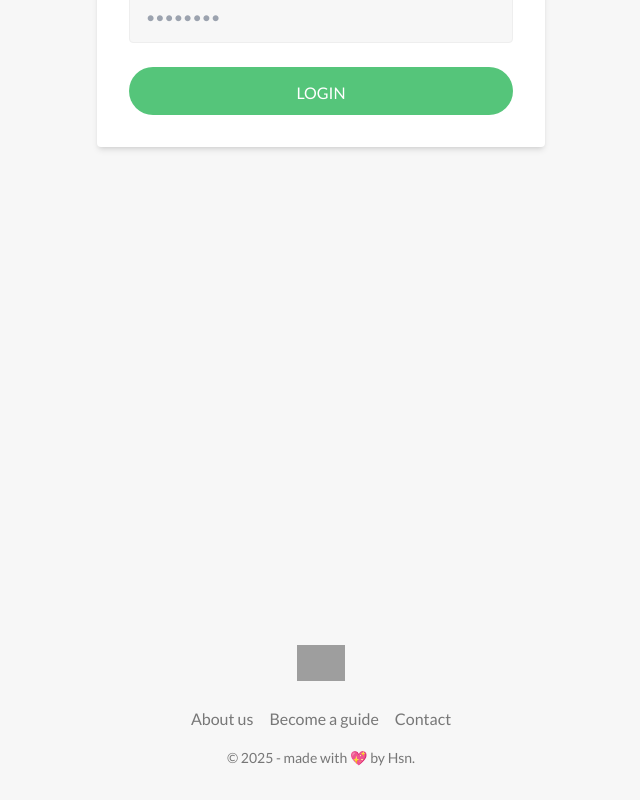
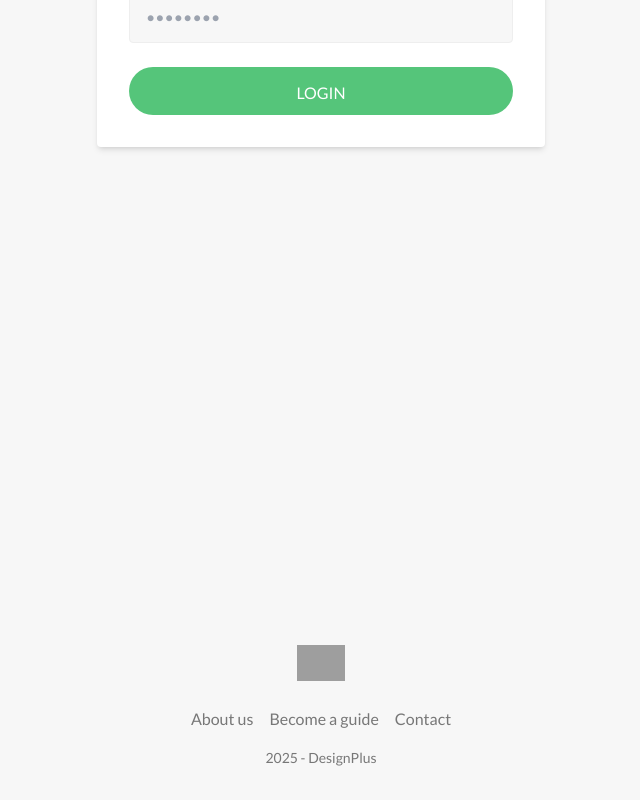
Before and after one commit to Hussain-hamim/NatureQuest, a Next.js app: page /login in a window 1280 px wide. Shown: the part 379-1179 px from the top of the page, without its empty margins (319-959 px from the left). Built offline with nearby package versions, Linux system fonts and the light colour scheme; grey boxes are pictures that could not be loaded.

Commit message:
Update Footer.tsx

```diff
--- a/src/components/Footer.tsx
+++ b/src/components/Footer.tsx
@@ -46,7 +46,7 @@ const Footer = () => {
           </li>
         </ul>
         <p className='footer__copyright text-natours-gray-dark text-sm'>
-          © 2025 - made with 💖 by Hsn.
+          2025 - DesignPlus
         </p>
       </div>
     </footer>
```
